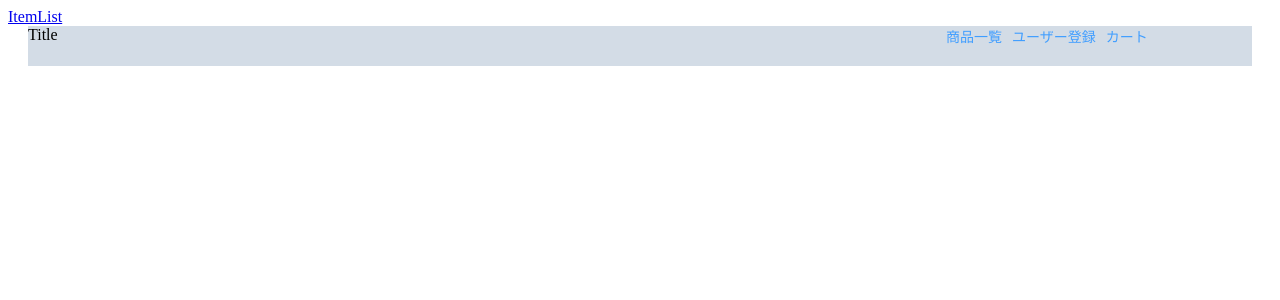
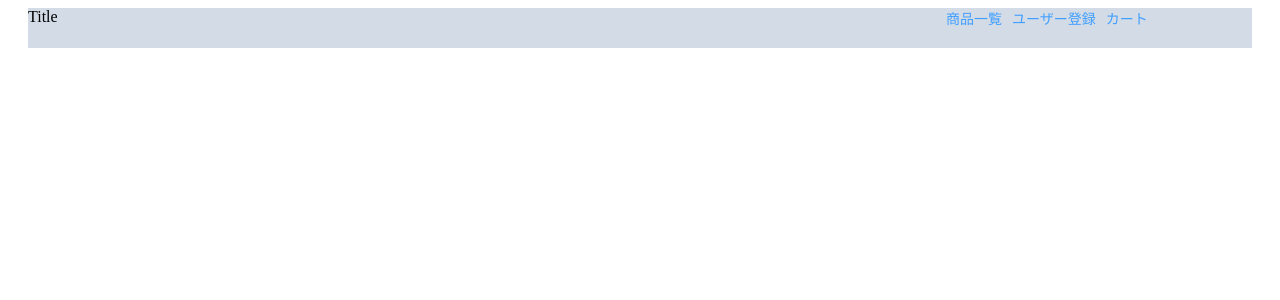
Before and after one commit to Mmy26/vue3-ecsite, a Vue app: page / in a window 1280 px wide. Shown: the top 300 px of the page. Built offline with nearby package versions, Linux system fonts and the light colour scheme.

Commit message:
不要なリンクを削除

```diff
--- a/components.d.ts
+++ b/components.d.ts
@@ -4,7 +4,10 @@
 
 declare module '@vue/runtime-core' {
   export interface GlobalComponents {
+    ElButton: typeof import('element-plus/es')['ElButton']
     ElCol: typeof import('element-plus/es')['ElCol']
+    ElForm: typeof import('element-plus/es')['ElForm']
+    ElFormItem: typeof import('element-plus/es')['ElFormItem']
     ElHeader: typeof import('element-plus/es')['ElHeader']
     ElInput: typeof import('element-plus/es')['ElInput']
     ElLink: typeof import('element-plus/es')['ElLink']
--- a/src/App.vue
+++ b/src/App.vue
@@ -7,34 +7,11 @@ import Footer from "./components/Footer.vue";
 </script>
 
 <template>
-
-  <!-- <header>
-    <el-button>I am ElButton</el-button>
-    <img
-      alt="Vue logo"
-      class="logo"
-      src="@/assets/logo.svg"
-      width="125"
-      height="125"
-    />
-
-    <div class="wrapper">
-      <HelloWorld msg="You did it!" />
-
-      <nav>
-        <RouterLink to="/">Home</RouterLink>
-        <RouterLink to="/about">About</RouterLink> -->
-  <RouterLink to="/itemList">ItemList</RouterLink>
-  <!-- </nav>
-    </div>
-  </header> -->
-
   <StoreProvider>
     <Header />
     <RouterView />
     <!-- <Footer /> -->
   </StoreProvider>
-
 </template>
 
 <style></style>
```
